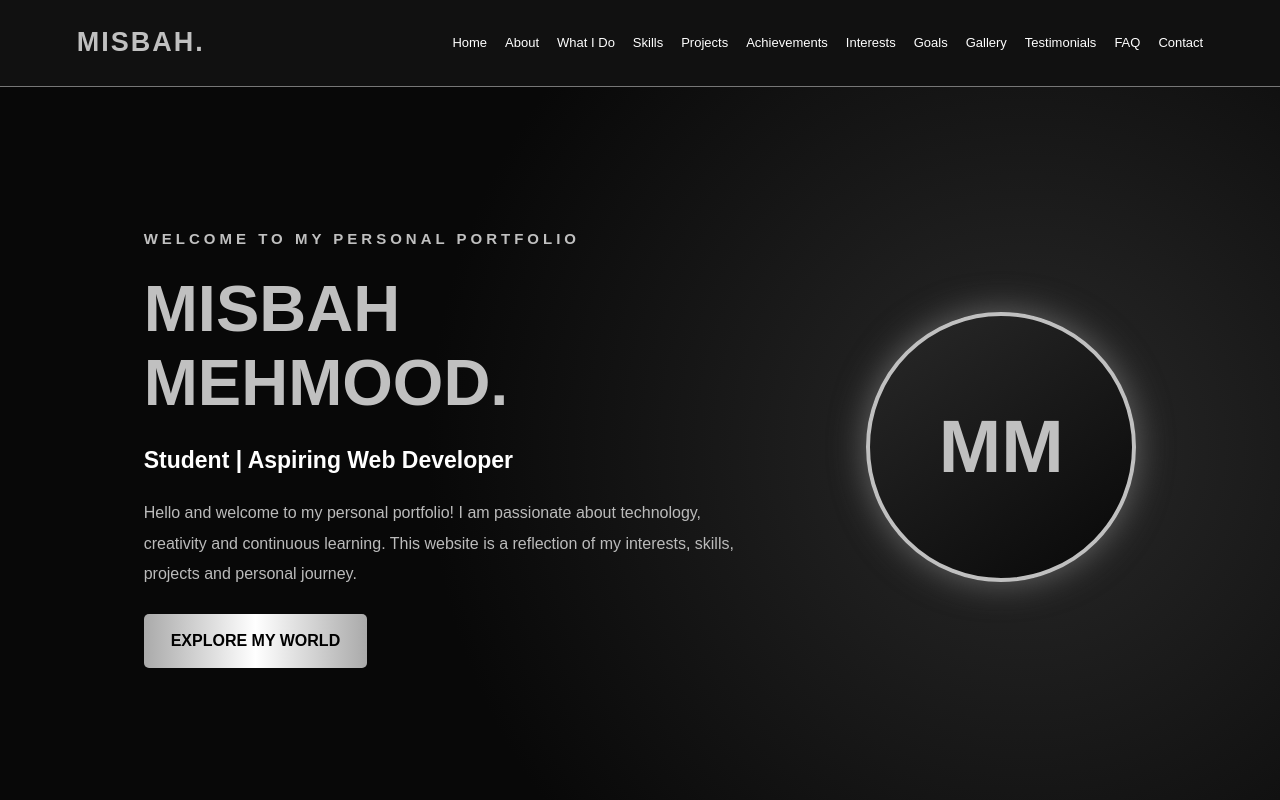
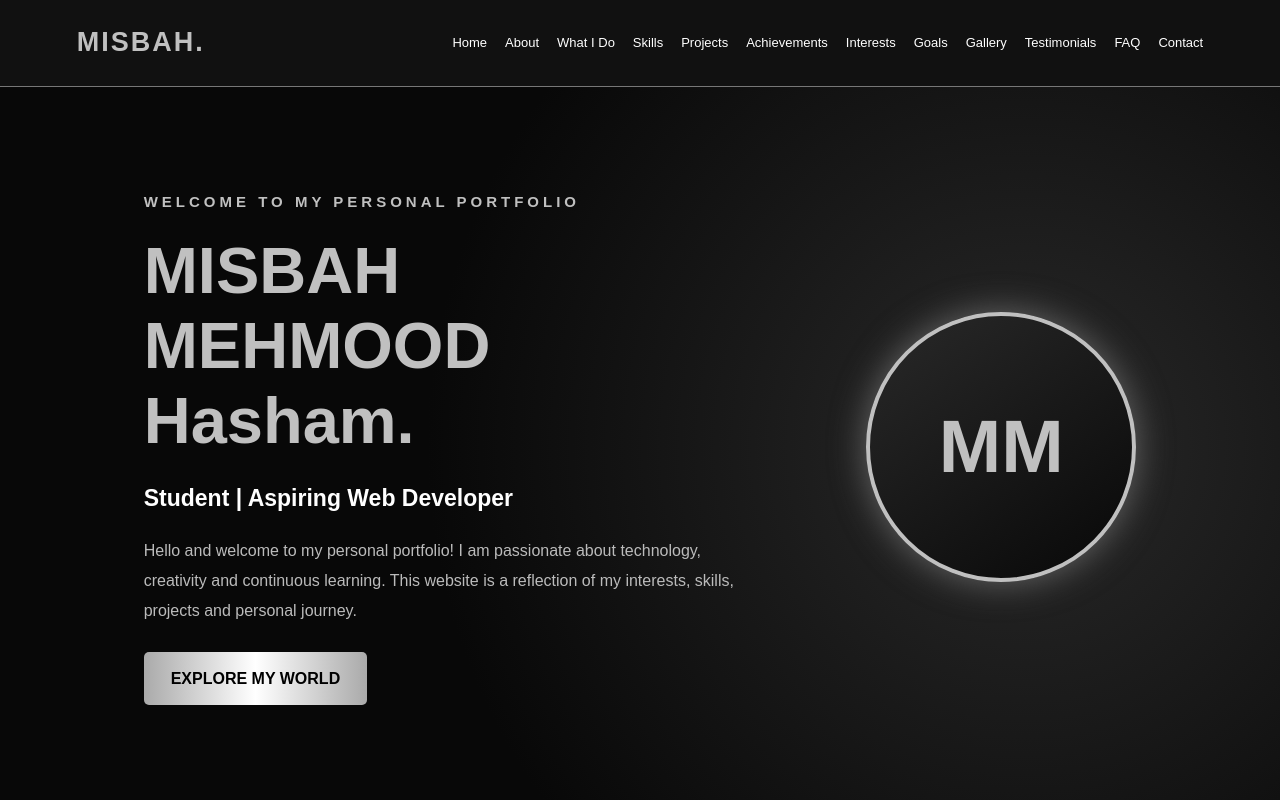
Before and after one commit to misbahmistry30-prog/Portfolio-, a plain HTML site: page Misbah portfolio/index2.html in a window 1280 px wide. Shown: the top 800 px of the page. Drawn offline with Linux system fonts and the light colour scheme.

Commit message:
Updated my website

```diff
--- a/Misbah portfolio/index2.html
+++ b/Misbah portfolio/index2.html
@@ -553,7 +553,7 @@
 
         <h3>WELCOME TO MY PERSONAL PORTFOLIO</h3>
 
-        <h1>MISBAH<br>MEHMOOD.</h1>
+        <h1>MISBAH<br>MEHMOOD<br>Hasham.</h1>
 
         <h2>Student | Aspiring Web Developer</h2>
 
```
